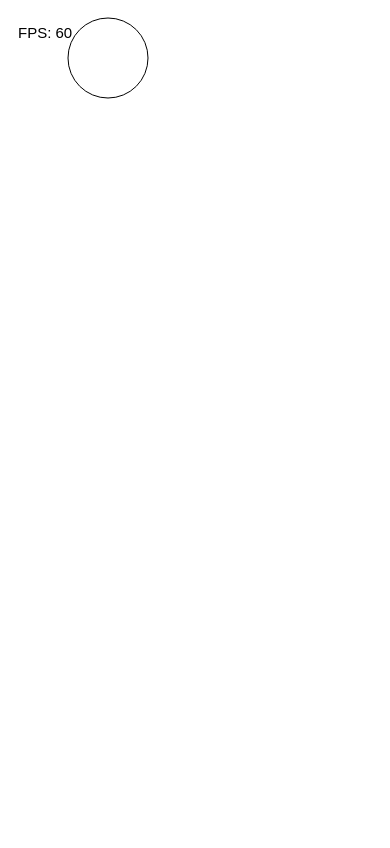
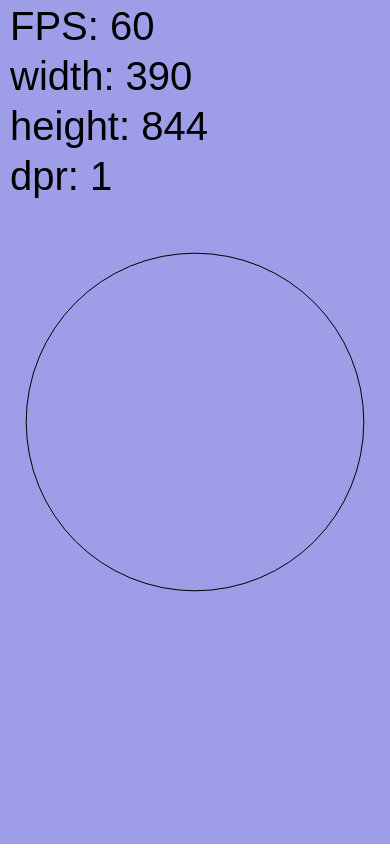
Before and after one commit to jetpackpony/llamaInCoffeeShop, a website built with webpack: page www/index.html in a window 390 px wide. Built offline with nearby package versions, Linux system fonts and the light colour scheme.

Commit message:
Scale canvas to device's pixel ratio

```diff
--- a/www/css/index.css
+++ b/www/css/index.css
@@ -1,6 +1,9 @@
 * {
   /* make transparent link selection, adjust last value opacity 0 to 1.0 */
   -webkit-tap-highlight-color: rgba(0,0,0,0);
+}
+html, body {
+  overflow: hidden;
 }
 
 body {
@@ -12,4 +15,7 @@ body {
 
   /* prevent copy paste, to allow, change 'none' to 'text' */
   -webkit-user-select: none;
+  width:  100%;
+  height: 100%;
+  margin: 0px;
 }
--- a/www/js/index.js
+++ b/www/js/index.js
@@ -1,18 +1,28 @@
 import createGame from './createGame';
 
 var app = {
-    initialize: function() {
-      document.addEventListener(
-        'deviceready',
-        this.onDeviceReady.bind(this),
-        false
-      );
-      const Game = createGame(document.querySelector('#root canvas'));
-      Game.start();
-    },
+  initialize: function() {
+    document.addEventListener('deviceready', () => { }, false);
 
-    onDeviceReady: function() {
-    }
+    const canvas = document.querySelector('#root canvas');
+    window.addEventListener('resize', () => {
+      this.resizeCanvas(canvas);
+    }, false);
+
+    this.resizeCanvas(canvas);
+    const Game = createGame(canvas);
+    Game.start();
+  },
+
+  resizeCanvas: function resizeCanvas(canvas ) {
+    const dpr = window.devicePixelRatio;
+    const width = window.innerWidth;
+    const height = window.innerHeight;
+    canvas.width = width * dpr;
+    canvas.height = height * dpr;
+    canvas.style.width = `${width}px`;
+    canvas.style.height = `${height}px`;
+  }
 };
 
 app.initialize();
--- a/www/js/tick.js
+++ b/www/js/tick.js
@@ -14,16 +14,26 @@ const getFPSCount = function getFPSCount(timestamp) {
 
 const tick = function tick(canvas, store, timestamp) {
   let frameRate = getFPSCount(timestamp);
+  let { width, height } = canvas;
+  const dpr = window.devicePixelRatio;
 
   let ctx = canvas.getContext('2d');
-  ctx.clearRect(0, 0, canvas.width, canvas.height);
+  ctx.clearRect(0, 0, width, height);
 
-  ctx.font = "15px Arial";
-  ctx.fillText(`FPS: ${frameRate}`,10,30);
+  ctx.fillStyle = '#9e9ee8';
+  ctx.fillRect(0, 0, width, height);
+
+  ctx.fillStyle = 'black';
+  ctx.font = "40px Arial";
+  ctx.fillText(`FPS: ${frameRate}`, 10, 40);
+  ctx.fillText(`width: ${width}`, 10, 90);
+  ctx.fillText(`height: ${height}`, 10, 140);
+  ctx.fillText(`dpr: ${dpr}`, 10, 190);
 
   store.pos = (store.pos + 1) % 50;
   ctx.beginPath();
-  ctx.arc(store.pos + store.initPos, 50, 40, 0, 2*Math.PI);
+  ctx.lineWidth = Math.ceil(dpr);
+  ctx.arc(store.pos + width / 2, height / 2, height / 5, 0, 2*Math.PI);
   ctx.stroke();
 };
 
```
